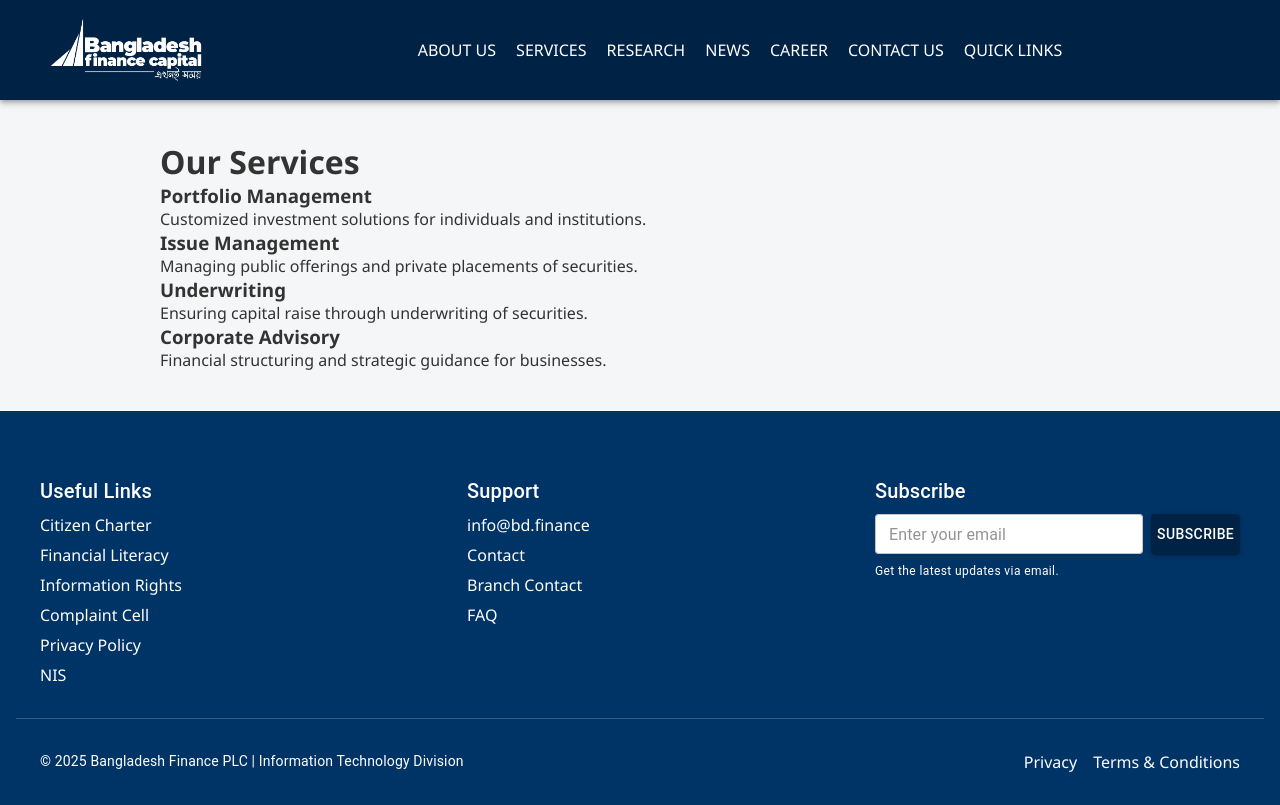
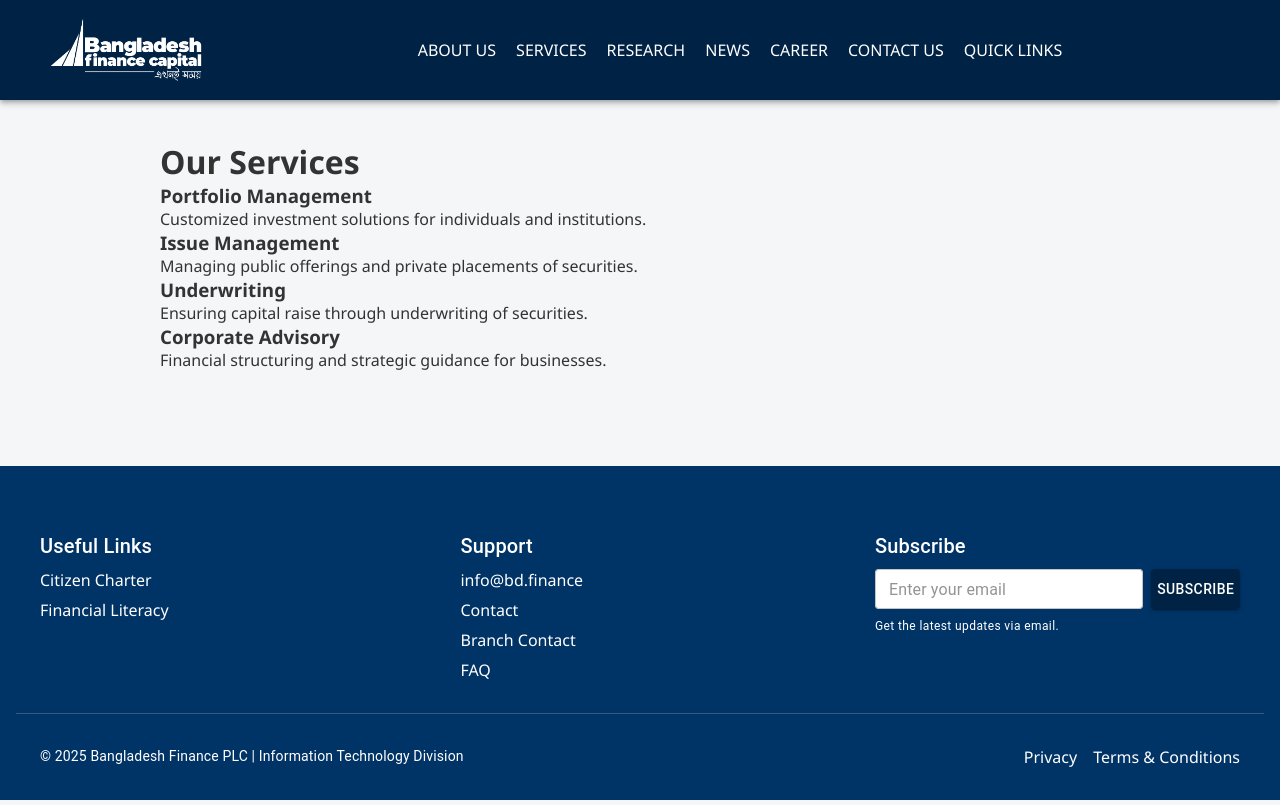
Before and after one commit to Omniscientcoder1/bangladesh-Finance-Capital-Website, a Next.js app: page /services in a window 1280 px wide. Built offline with nearby package versions, Linux system fonts and the light colour scheme.

Commit message:
servicehighlights, statscounter, herosection,blusip data

```diff
--- a/src/components/Footer.jsx
+++ b/src/components/Footer.jsx
@@ -29,10 +29,10 @@ const Footer = () => {
           <Stack spacing={1}>
             <Link href="/citizencharter" style={{ color: "#fff", textDecoration: "none" }}>Citizen Charter</Link>
             <Link href="/financial-literacy" style={{ color: "#fff", textDecoration: "none" }}>Financial Literacy</Link>
-            <Link href="/informationrights" style={{ color: "#fff", textDecoration: "none" }}>Information Rights</Link>
-            <Link href="/complaintcell" style={{ color: "#fff", textDecoration: "none" }}>Complaint Cell</Link>
-            <Link href="/privacypolicy" style={{ color: "#fff", textDecoration: "none" }}>Privacy Policy</Link>
-            <Link href="/NIS" style={{ color: "#fff", textDecoration: "none" }}>NIS</Link>
+            {/* <Link href="/informationrights" style={{ color: "#fff", textDecoration: "none" }}>Information Rights</Link> */}
+            {/* <Link href="/complaintcell" style={{ color: "#fff", textDecoration: "none" }}>Complaint Cell</Link> */}
+            {/* <Link href="/privacypolicy" style={{ color: "#fff", textDecoration: "none" }}>Privacy Policy</Link> */}
+            {/* <Link href="/NIS" style={{ color: "#fff", textDecoration: "none" }}>NIS</Link> */}
           </Stack>
         </Grid>
 
--- a/src/data/services/blueSipData.js
+++ b/src/data/services/blueSipData.js
@@ -5,7 +5,7 @@ const data = {
     "It helps build wealth over time through disciplined investment, rupee cost averaging, and the power of compounding."
   ],
   image: "/images/services/blue-sip.jpg",
-  heroTitle: "Blue SIP (Systematic Investment Plan)",
+  heroTitle: "Blue SIP",
   heroSubtitle: "Disciplined investing for long-term financial goals.",
   heroImage: "/images/heros/blue-sip-banner.jpg"
 };
```
Also changed, not shown: src/components/pages/home/ServiceHighlights.jsx (+0 -27 lines), src/components/pages/home/StatsCounter.jsx (line endings or trailing spaces), src/components/shared/HeroSection.jsx (line endings or trailing spaces).
